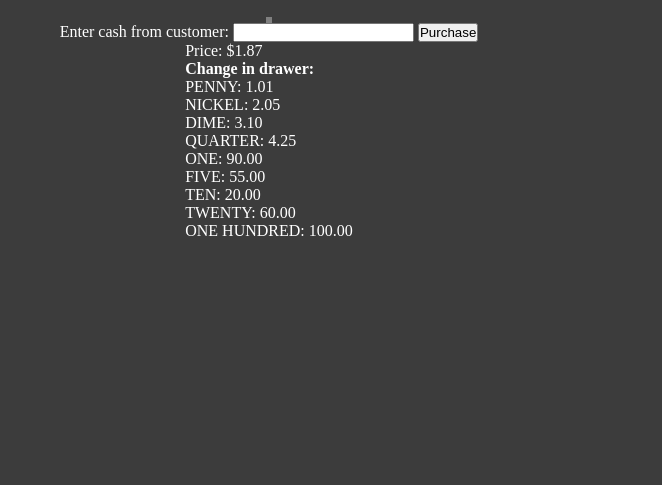
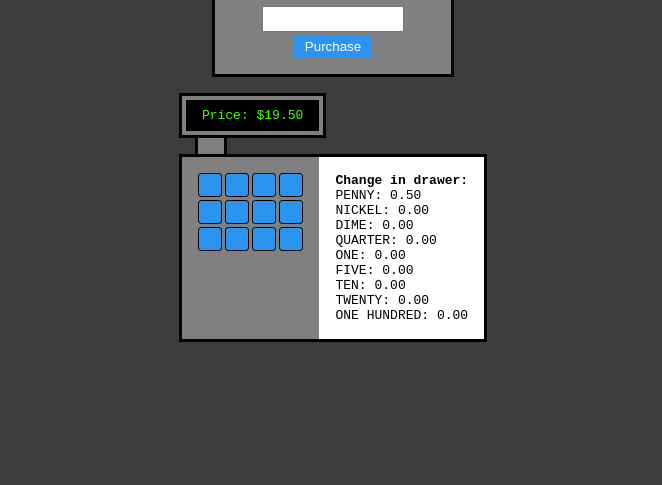
Before and after one commit to EstebanCarrilloG/JS-Algorithms-and-Data-Structures, a plain HTML site: page certification-projects/cash-register/index.html in a window 1280 px wide. Shown: the part 315-800 px from the top of the page, without its empty margins (307-969 px from the left). Drawn offline with Linux system fonts and the light colour scheme.

Commit message:
cash register done

```diff
--- a/certification-projects/cash-register/index.html
+++ b/certification-projects/cash-register/index.html
@@ -10,7 +10,7 @@
     <main>
       <div class="main-container">
       <h1>Cash Register Project</h1>
-      <div id="change-due"></div>
+      <div id="change-due">Waiting...</div>
       <div class="input-div">
         <label for="cash">Enter cash from customer:</label>
         <input type="number" id="cash" class="user-input" value="" />
@@ -20,7 +20,23 @@
         <div class="top-display-screen-container">
           <p id="price-screen" class="price-screen"></p>
         </div>
+        <div class="block" ></div>
         <div class="top-register">
+          <div class="cash-drawer-buttons">
+            <button></button>
+            <button></button>
+            <button></button>
+            <button></button>
+            <button></button>
+            <button></button>
+            <button></button>
+            <button></button>
+            <button></button>
+            <button></button>
+            <button></button>
+            <button></button>
+
+          </div>
           <div id="cash-drawer-display" class="cash-drawer-display">
             <p><strong>Change in drawer:</strong></p>
             <div id="cidContainer" class="cash-cid-container"></div>
--- a/certification-projects/cash-register/script.js
+++ b/certification-projects/cash-register/script.js
@@ -1,16 +1,6 @@
 document.addEventListener("DOMContentLoaded", function () {
-  let price = 1.87;
-  let cid = [
-    ["PENNY", 1.01],
-    ["NICKEL", 2.05],
-    ["DIME", 3.1],
-    ["QUARTER", 4.25],
-    ["ONE", 90],
-    ["FIVE", 55],
-    ["TEN", 20],
-    ["TWENTY", 60],
-    ["ONE HUNDRED", 100],
-  ];
+  let price = 19.5;
+  let cid = [["PENNY", 0.5], ["NICKEL", 0], ["DIME", 0], ["QUARTER", 0], ["ONE", 0], ["FIVE", 0], ["TEN", 0], ["TWENTY", 0], ["ONE HUNDRED", 0]];
 
   const cash = document.getElementById("cash");
   const changeDue = document.getElementById("change-due");
@@ -29,13 +19,13 @@ document.addEventListener("DOMContentLoaded", function () {
       })
       .join("");
   }
-  function renderChangeDue(status, change = []) {
+  function renderChangeDue({ status, change }) {
     changeDue.innerHTML = "Status: " + status;
 
     change.length > 0
-      ? (changeDue.innerHTML += `<div>Change Due: ${change
-          ?.map((e) => `<div><b>${e[0]}</b>:${e[1]}</div> `)
-          .join("")}</div>`)
+      ? (changeDue.innerHTML += change
+          ?.map((e) => `<p>${e[0]}: $${e[1]}</p> `)
+          .join(""))
       : "";
   }
 
@@ -55,18 +45,21 @@ document.addEventListener("DOMContentLoaded", function () {
       );
 
       if (unitsToUse > 0) {
-        changeGiven.push([cidCopy[i][0], (unitsToUse / 100).toFixed(2)]);
+        changeGiven.push([cidCopy[i][0], unitsToUse / 100]);
         change -= unitsToUse;
         cid[values.length - i - 1][1] -= unitsToUse / 100;
       }
 
       if (change === 0) break;
-      console.log(changeGiven);
     }
 
     renderCid();
 
-    return changeGiven;
+    if (change > 0) {
+      return { status: "INSUFFICIENT_FUNDS", change: [] };
+    }
+
+    return { status: "OPEN", change: changeGiven };
   }
 
   function validateCash() {
@@ -78,19 +71,21 @@ document.addEventListener("DOMContentLoaded", function () {
     let change = 0;
 
     cid.forEach((e) => (totalCid += Number(e[1]) * 100));
-    console.log("totalCid", totalCid);
 
     change = cashValueInCents - priceValueInCents;
 
     if (cashValueInCents < priceValueInCents) {
       alert("Customer does not have enough money to purchase the item");
-    } else if (cash == price) {
+    } else if (cashValueInCents == priceValueInCents) {
       changeDue.innerText = "No change due - customer paid with exact cash";
     } else {
-      if (totalCid > change) {
-        renderChangeDue("OPEN", handleChangeReturn(change));
-      } else {
-        renderChangeDue("INSUFFICIENT_FUNDS");
+      if (totalCid == change) {
+        renderChangeDue({ status: "CLOSED", change: handleChangeReturn(change).change });
+      } else if(totalCid > change){
+        renderChangeDue(handleChangeReturn(change));
+
+      }else{
+        renderChangeDue({status:"INSUFFICIENT_FUNDS", change :[]})
       }
     }
   }
--- a/certification-projects/cash-register/styles.css
+++ b/certification-projects/cash-register/styles.css
@@ -6,8 +6,10 @@
 body{
     background: rgb(60, 60, 60);
     color: white;
+    font-family: monospace;
 }
 .main-container{
+    padding:5rem 0;
     max-width: 1300px;
     width: 90%;
     min-height: 100vh;
@@ -15,6 +17,7 @@ body{
     flex-direction: column;
     justify-content: center;
     align-items: center;
+    margin: 0 auto;
 }
 h1{
     font-size: 3rem;
@@ -23,4 +26,82 @@ h1{
 #change-due{
     background: black;
     border: 3px solid gray;
+    padding: 0.5rem .5rem;
 }
+.input-div{
+    display: flex;
+    flex-direction: column;
+    padding: 1rem;
+    background: gray;
+    margin: 1rem 0;
+    align-items: center;
+    border:3px solid black;
+    & label{
+        text-align: center;
+        margin-bottom: 0.3rem;
+    }
+    & input{
+        outline: none;
+        margin-bottom: 0.3rem;
+        padding: 0.2rem 0.7rem;
+        max-width: 70%;
+    }
+    & button{
+        width: fit-content;
+        color: white;
+        padding: 0.2rem 0.7rem;
+        background: rgb(43, 148, 241);
+        border: none;
+    }
+
+}
+.top-display-screen-container{
+    border: 3px solid black;
+    width: fit-content;
+}
+.top-display-screen-container >p{
+   color:rgb(72, 255, 0);
+   background-color: black;
+   padding:0.5rem 1rem;
+   width: max-content;
+   border: 0.3rem solid gray;
+}
+.block{
+    height: 1rem;
+    width: 2rem;
+    background-color: gray;
+    border-left:3px solid black;
+    border-right:3px solid black;
+    margin-left: 1rem;
+}
+
+.top-register{
+    background: gray;
+    border: 3px solid black;
+    display: flex;
+    & .cash-drawer-buttons{
+        display: grid;
+        grid-template-columns: repeat(4,1fr);
+        height: fit-content;
+        padding: 1rem;
+        gap: 0.2rem;
+        & button{
+            width: 1.5rem;
+            height: 1.5rem;
+            background: rgb(43, 148, 241);
+            outline: none;
+            border: none;
+            border: 1px solid;
+            border-radius: 0.2rem;
+
+        }
+
+
+    }
+    & .cash-drawer-display{
+        padding: 1rem;
+        background:white;
+        color: black;
+    }
+
+}
```
Also changed, not shown: index.html (+2 -0 lines).
